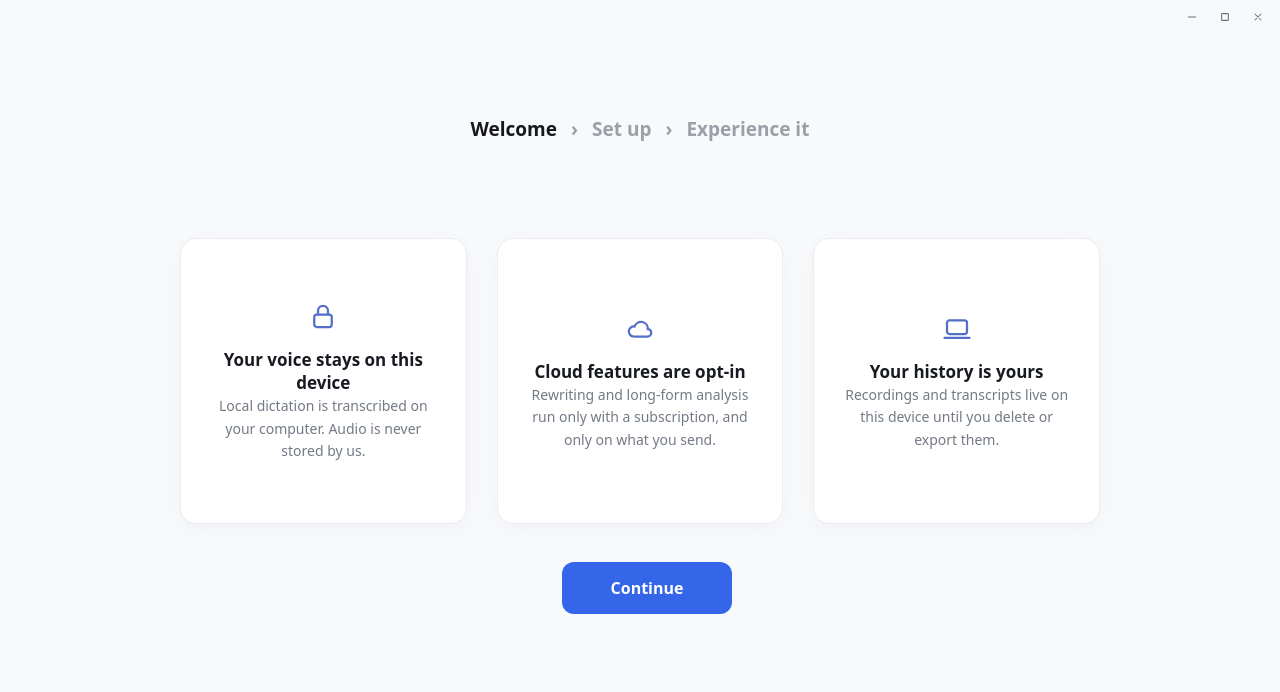
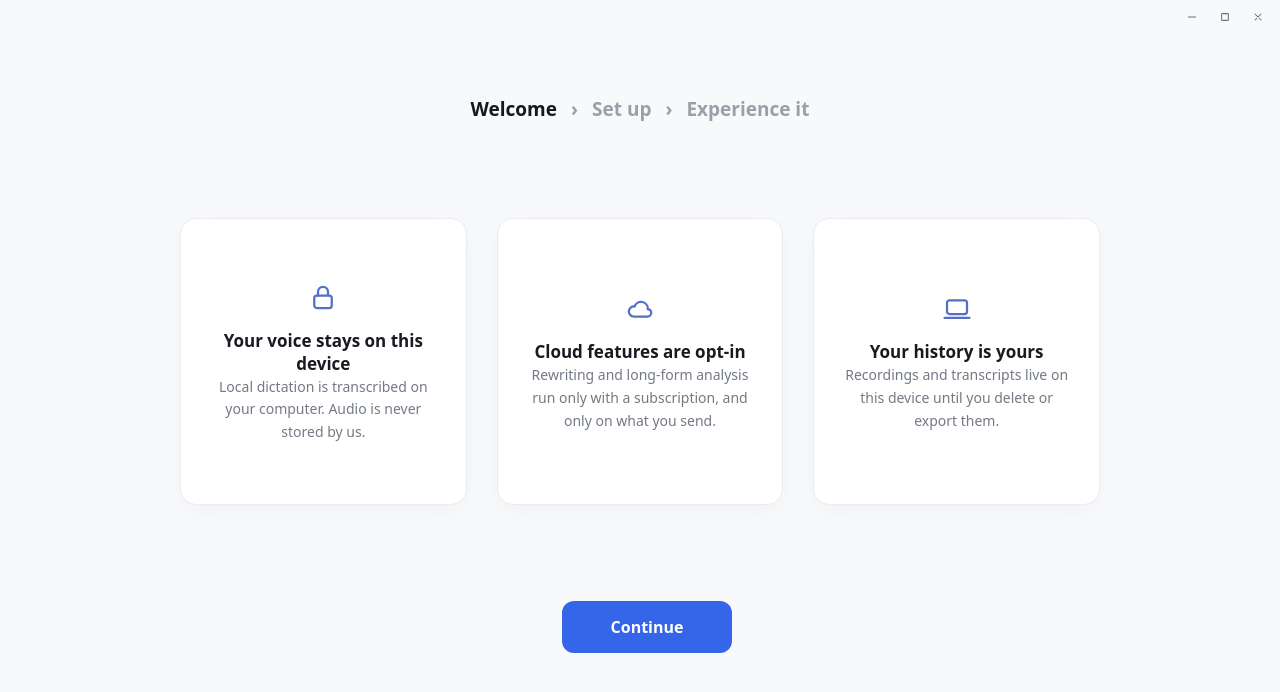
Before and after one commit to dem-5on/whisper, a website built with Vite: page linux-app/index.html in a window 1280 px wide. Built offline with nearby package versions, Linux system fonts and the light colour scheme.

Commit message:
Match Continue spacing to breadcrumb spacing on welcome

```diff
--- a/linux-app/src/style.css
+++ b/linux-app/src/style.css
@@ -380,3 +380,6 @@ body.in-setup #page-setup { width:100%; max-width:960px; margin:auto; }
 /* Welcome: airier card grid and clear run-up to Continue */
 .privacy-card { gap:30px; }
 .setup-centered .setup-actions { margin-top:38px; }
+
+/* Welcome: Continue sits as far below the cards as the cards sit below the breadcrumb */
+.setup-centered .setup-actions { margin-top:96px; }
```
